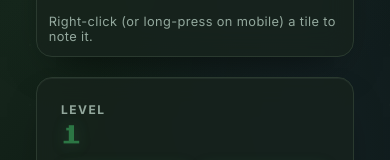
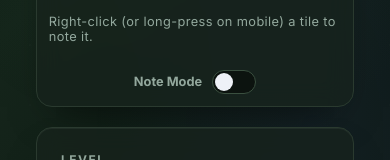
Before and after one commit to camlee21/voltorbflipweb, a React (Vite) app: page / in a window 390 px wide. Shown: the part 525-685 px from the top of the page. Built offline with nearby package versions, Linux system fonts and the light colour scheme; no server answers.

Commit message:
Added Note toggle to mobile

```diff
--- a/src/pages/Classic.css
+++ b/src/pages/Classic.css
@@ -62,6 +62,57 @@
   width: 100%;
 }
 
+/* ── Mobile-only Note toggle — themed to match the rest of the site and
+   synced to the same 800px breakpoint the mobile board layout uses. ── */
+.note-toggle {
+  display: none;
+  align-items: center;
+  justify-content: center;
+  gap: 10px;
+  margin-top: 10px;
+}
+
+.note-toggle__label {
+  font-family: var(--font-body);
+  font-size: 0.8rem;
+  font-weight: 700;
+  color: var(--color-text-muted);
+}
+
+.note-toggle__switch {
+  position: relative;
+  width: 44px;
+  height: 24px;
+  border-radius: 999px;
+  border: 1px solid var(--color-border-strong);
+  background: var(--color-surface-recessed);
+  padding: 0;
+  cursor: pointer;
+  transition: background 0.2s, border-color 0.2s;
+  flex-shrink: 0;
+}
+
+.note-toggle__switch.is-on {
+  background: var(--color-accent);
+  border-color: var(--color-accent);
+}
+
+.note-toggle__knob {
+  position: absolute;
+  top: 2px;
+  left: 2px;
+  width: 18px;
+  height: 18px;
+  border-radius: 50%;
+  background: var(--color-text);
+  transition: transform 0.2s;
+}
+
+.note-toggle__switch.is-on .note-toggle__knob {
+  transform: translateX(20px);
+  background: var(--color-accent-ink);
+}
+
 /* ── Mobile layout (Classic only) — synced to Layout.css's 800px header breakpoint ── */
 @media (max-width: 800px) {
   .classic-page .layout {
@@ -69,6 +120,10 @@
     align-items: center;
     justify-content: flex-start;
     gap: 20px;
+  }
+
+  .note-toggle {
+    display: flex;
   }
 
   .classic-page .sidebar {
--- a/src/pages/Classic.jsx
+++ b/src/pages/Classic.jsx
@@ -47,6 +47,10 @@ export default function Classic() {
   const { addCoins } = useWalletContext();
 
   const [equippedTheme] = useEquippedTheme();
+
+  // Mobile-only: when on, tapping a tile notes it instead of flipping it.
+  // Long-press-to-note (see Tile.jsx) still works independently either way.
+  const [noteMode, setNoteMode] = useState(false);
 
   const [level, setLevel] = useState(1);
   const [score, setScore] = useState(1);
@@ -206,6 +210,14 @@ export default function Classic() {
     setGrid(newGrid);
   }
 
+  function handleTileFlip(row, col) {
+    if (noteMode) {
+      toggleNote(row, col);
+      return;
+    }
+    handleFlip(row, col);
+  }
+
   function handleNewRun() {
     clearPendingTimeouts();
 
@@ -295,7 +307,7 @@ export default function Classic() {
                     tile={tile}
                     theme={equippedTheme}
                     disabled={gameOver || awaitingNextLevel}
-                    onFlip={() => handleFlip(r, c)}
+                    onFlip={() => handleTileFlip(r, c)}
                     onNote={() => toggleNote(r, c)}
                     flipDelay={flipDelayFor(r, c, tile)}
                   />
@@ -315,6 +327,20 @@ export default function Classic() {
           </div>
 
           <p className="hint">Right-click (or long-press on mobile) a tile to note it.</p>
+
+          <div className="note-toggle">
+            <span className="note-toggle__label">Note Mode</span>
+            <button
+              type="button"
+              role="switch"
+              aria-checked={noteMode}
+              aria-label="Toggle note mode"
+              className={`note-toggle__switch ${noteMode ? "is-on" : ""}`}
+              onClick={() => setNoteMode((v) => !v)}
+            >
+              <span className="note-toggle__knob" />
+            </button>
+          </div>
         </section>
 
         <aside className="sidebar">
--- a/src/pages/FreePlayGame.jsx
+++ b/src/pages/FreePlayGame.jsx
@@ -33,6 +33,10 @@ export default function FreePlayGame() {
   // The player's currently-equipped board theme (defaults to "classic")
   // Tile sprite paths (`/sprites/${value}_${theme}.png`) key off this
   const [equippedTheme] = useEquippedTheme();
+
+  // Mobile-only: when on, tapping a tile notes it instead of flipping it.
+  // Long-press-to-note (see Tile.jsx) still works independently either way.
+  const [noteMode, setNoteMode] = useState(false);
 
   const [level, setLevel] = useState(1);
   const [score, setScore] = useState(1);
@@ -126,6 +130,14 @@ export default function FreePlayGame() {
     toggleNote(row, col);
   }
 
+  function handleTileFlip(row, col) {
+    if (noteMode) {
+      handleRightClickNote(row, col);
+      return;
+    }
+    handleFlip(row, col);
+  }
+
   function handleReset() {
     startLevel(level);
     setScore(1);
@@ -200,7 +212,7 @@ export default function FreePlayGame() {
                     tile={tile}
                     theme={equippedTheme}
                     disabled={gameOver}
-                    onFlip={() => handleFlip(r, c)}
+                    onFlip={() => handleTileFlip(r, c)}
                     onNote={() => handleRightClickNote(r, c)}
                     flipDelay={flipDelayFor(c, tile)}
                   />
@@ -220,6 +232,20 @@ export default function FreePlayGame() {
           </div>
 
           <p className="hint">Right-click (or long-press on mobile) a tile to note it.</p>
+
+          <div className="note-toggle">
+            <span className="note-toggle__label">Note Mode</span>
+            <button
+              type="button"
+              role="switch"
+              aria-checked={noteMode}
+              aria-label="Toggle note mode"
+              className={`note-toggle__switch ${noteMode ? "is-on" : ""}`}
+              onClick={() => setNoteMode((v) => !v)}
+            >
+              <span className="note-toggle__knob" />
+            </button>
+          </div>
         </section>
 
         <aside className="sidebar">
--- a/src/pages/RogueGame.jsx
+++ b/src/pages/RogueGame.jsx
@@ -93,6 +93,11 @@ export default function RogueGame() {
   // The player's currently-equipped board theme (defaults to "classic").
   // Tile sprite paths (`/sprites/${value}_${theme}.png`) key off this.
   const [equippedTheme] = useEquippedTheme();
+
+  // Mobile-only: when on, tapping a tile notes it instead of flipping it
+  // (and takes priority over an armed Peek — see note in handleTileFlip).
+  // Long-press-to-note (see Tile.jsx) still works independently either way.
+  const [noteMode, setNoteMode] = useState(false);
 
   const [level, setLevel] = useState(1);
   const [score, setScore] = useState(1);
@@ -314,6 +319,14 @@ export default function RogueGame() {
     setGrid(newGrid);
   }
 
+  function handleTileFlip(row, col) {
+    if (noteMode) {
+      toggleNote(row, col);
+      return;
+    }
+    handleFlip(row, col);
+  }
+
   function applyLevelUp(updatedPowers) {
     setShowRewardPopup(false);
     const nextLevel = level + 1;
@@ -446,7 +459,7 @@ export default function RogueGame() {
                     tile={tile}
                     theme={equippedTheme}
                     disabled={gameOver || showRewardPopup}
-                    onFlip={() => handleFlip(r, c)}
+                    onFlip={() => handleTileFlip(r, c)}
                     onNote={() => toggleNote(r, c)}
                     flipDelay={flipDelayFor(c, tile)}
                   />
@@ -477,6 +490,20 @@ export default function RogueGame() {
             Right-click (or long-press on mobile) a tile to note it.
             {currentPowers.includes("Peek") && " Click Peek below, then a tile, to look without flipping."}
           </p>
+
+          <div className="note-toggle">
+            <span className="note-toggle__label">Note Mode</span>
+            <button
+              type="button"
+              role="switch"
+              aria-checked={noteMode}
+              aria-label="Toggle note mode"
+              className={`note-toggle__switch ${noteMode ? "is-on" : ""}`}
+              onClick={() => setNoteMode((v) => !v)}
+            >
+              <span className="note-toggle__knob" />
+            </button>
+          </div>
         </section>
 
         <aside className="sidebar">
```
